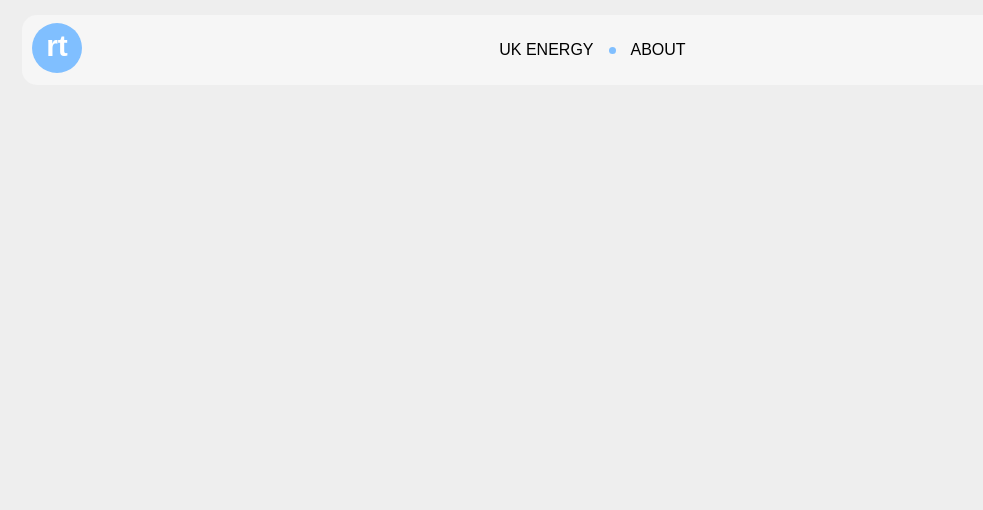
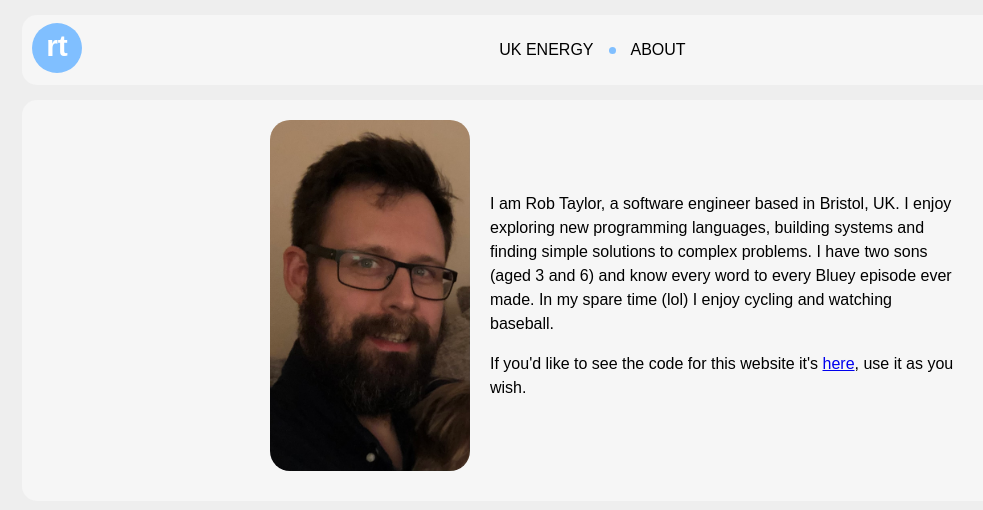
Before and after one commit to robptaylor/iamrobtaylor, a React (Vite) app in the folder web/: page /about in a window 1280 px wide. Before the commit this address had no page. Shown: the top 510 px of the page, without its empty margins (28-1011 px from the left). Built offline with nearby package versions, Linux system fonts and the light colour scheme; the HTML template or start-up script is replaced by a standard one.

Commit message:
add about

```diff
--- a/web/src/App.tsx
+++ b/web/src/App.tsx
@@ -1,6 +1,7 @@
-import { BrowserRouter, Routes, Route } from 'react-router-dom'
-import UKEnergy from './components/pages/UKEnergy'
-import { Navbar } from './components/Navbar'
+import { BrowserRouter, Routes, Route } from 'react-router-dom';
+import UKEnergy from './components/pages/UKEnergy';
+import About from './components/pages/About';
+import { Navbar } from './components/Navbar';
 
 import {
     GetGenerationPctLatest,
@@ -10,7 +11,7 @@ import {
     GetEmissionsLast24h,
     GetPriceLastWeek,
     GetEmissionsLastWeek
-  } from './components/pages/UKEnergyAPI'
+  } from './components/pages/UKEnergyAPI';
 
 const ukEnergy = (
     <UKEnergy
@@ -21,7 +22,11 @@ const ukEnergy = (
     getPriceLastWeek={GetPriceLastWeek}
     getEmissionsLast24h={GetEmissionsLast24h}
     getEmissionsLastWeek={GetEmissionsLastWeek}/>
-)
+);
+
+const about = (
+    <About></About>
+);
 
 function App() {
   return (
@@ -31,10 +36,11 @@ function App() {
         <div className='min-h-screen w-full flex items-center justify-center'>
           <Routes>
             <Route path='/ukenergy' element={ukEnergy} />
+            <Route path='/about' element={about} />
           </Routes>
         </div>
       </BrowserRouter>
     </main>
   )
 }
-export default App
+export default App;
--- a/web/src/components/Navbar.tsx
+++ b/web/src/components/Navbar.tsx
@@ -2,15 +2,15 @@ import { useState } from 'react'
 import { NavLink } from 'react-router-dom'
 import './Navbar.css'
 
-interface NavLinkType {
-    name: string
-    path: string
-  }
+// interface NavLinkType {
+//     name: string
+//     path: string
+//   }
 
-  const navLinks: NavLinkType[] = [
-    { name: 'Home', path: '/' },
-    { name: 'UKEnergy', path: '/ukenergy' },
-  ]
+//   const navLinks: NavLinkType[] = [
+//     { name: 'Home', path: '/' },
+//     { name: 'UKEnergy', path: '/ukenergy' },
+//   ]
 
   export const Navbar = () => {
     return (
@@ -26,7 +26,7 @@ interface NavLinkType {
             </NavLink>
             <NavLink to='/ukenergy' className="nav-left">{'UK ENERGY'}</NavLink>
             <div className="nav-dot"></div>
-            <NavLink to='/' className="nav-right">{'ABOUT'}</NavLink>
+            <NavLink to='/about' className="nav-right">{'ABOUT'}</NavLink>
         </nav>
       </header>
     )
--- /dev/null
+++ b/web/src/components/pages/About.css
@@ -0,0 +1,28 @@
+.me {
+    border-radius: 20px;
+    max-width: calc(100vw - 2.5rem);
+}
+
+#about-page{
+    background-color: #f6f6f6;
+    padding: 20px 20px 30px 20px;
+    border-radius: 15px;
+    margin-top: 15px;
+    display: flex;
+    justify-content: center;
+}
+
+#about-row {
+    max-width: 60%;
+    display: flex;
+    flex-direction: row;
+    align-items: center;
+
+    p {
+        text-align: left;
+        margin-left: 20px;
+        font-size: clamp(18px, 100vw / var(--width), 20px);
+        line-height: 1.5;
+        font-feature-settings: 'onum', 'pnum';
+    }
+}
--- /dev/null
+++ b/web/src/components/pages/About.tsx
@@ -0,0 +1,19 @@
+import React from 'react';
+import imgUrl from './me.jpg';
+import './About.css';
+
+function About(){
+    return (
+        <div id="about-page">
+            <div id='about-row'>
+                <img className='me' src={imgUrl} alt='rob taylor' height={351} width={200}></img>
+                <div>
+                    <p>I am Rob Taylor, a software engineer based in Bristol, UK. I enjoy exploring new programming languages, building systems and finding simple solutions to complex problems.  I have two sons (aged 3 and 6) and know every word to every Bluey episode ever made. In my spare time (lol) I enjoy cycling and watching baseball.</p>
+                    <p>If you'd like to see the code for this website it's <a href='https://github.com/robptaylor/iamrobtaylor'>here</a>, use it as you wish.</p>
+                </div>
+            </div>
+        </div>
+    )
+}
+
+export default About;
--- a/web/src/components/pages/UKEnergy.css
+++ b/web/src/components/pages/UKEnergy.css
@@ -73,7 +73,7 @@
     padding: 0px 10px 10px 0;
 }
 
-#page {
+#uk-energy-page {
     background-color: #f6f6f6;
     padding: 20px 20px 30px 20px;
     border-radius: 15px;
--- a/web/src/components/pages/UKEnergy.tsx
+++ b/web/src/components/pages/UKEnergy.tsx
@@ -8,7 +8,7 @@ import BarChart from "../charts/BarChart";
 import DoughnutChart from '../charts/DoughnutChart';
 import LineChart from '../charts/LineChart';
 
-import { Anchor, Tabs, TabsProps } from "antd";
+import { Tabs, TabsProps } from "antd";
 
 import { Emissions, Generation, Prices } from 'components/pages/UKEnergyAPI'
 
@@ -260,7 +260,7 @@ function UKEnergy(props: Props) {
       ];
 
     return (
-        <div id="page">
+        <div id="uk-energy-page">
             <Tabs defaultActiveKey="1" items={items}/>
             <footer>This page was inspired by <a href="https://grid.iamkate.com">Kate Morley's</a> site with the underlying data coming from <a href="https://bmrs.elexon.co.uk/">Elexon Insights Solution</a> and <a href="https://carbonintensity.org.uk/">Carbon Intensity API</a>. Contains BMRS data © Elexon Limited copyright and database right 2025. </footer>
         </div>
```
Also changed, not shown: web/src/components/pages/me.jpg (added).
